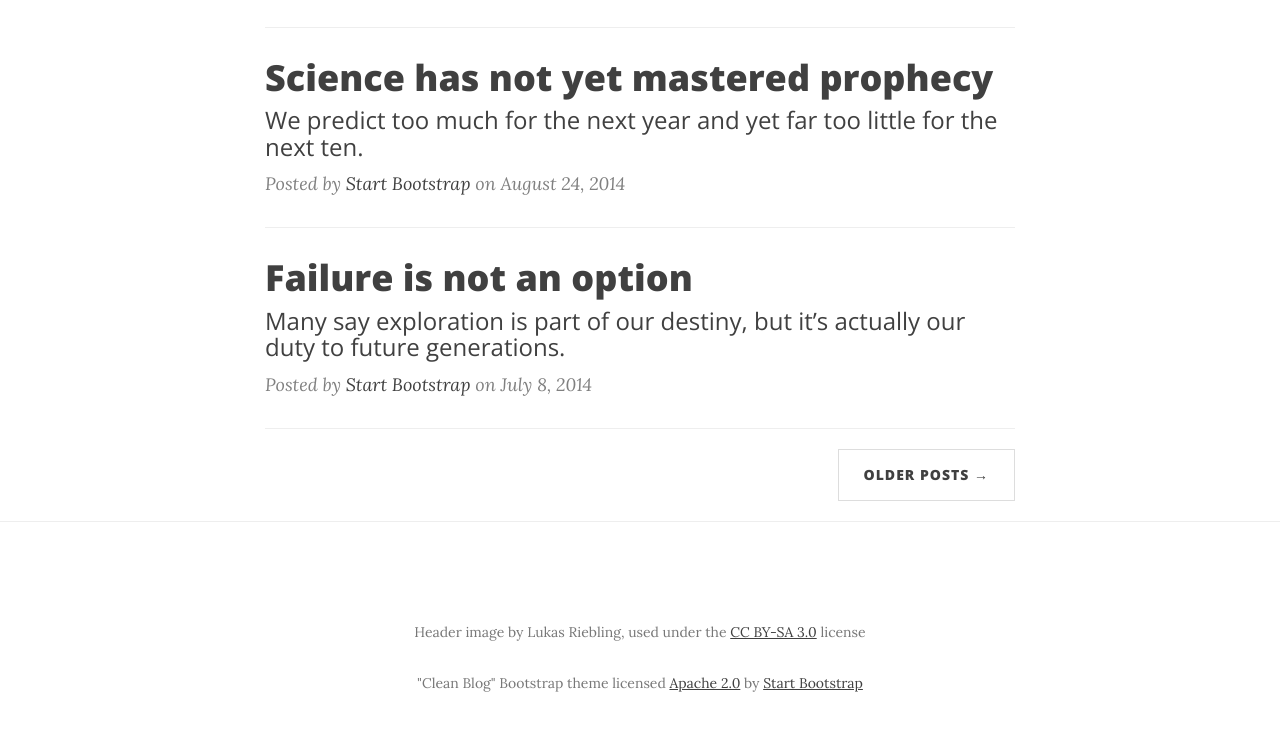
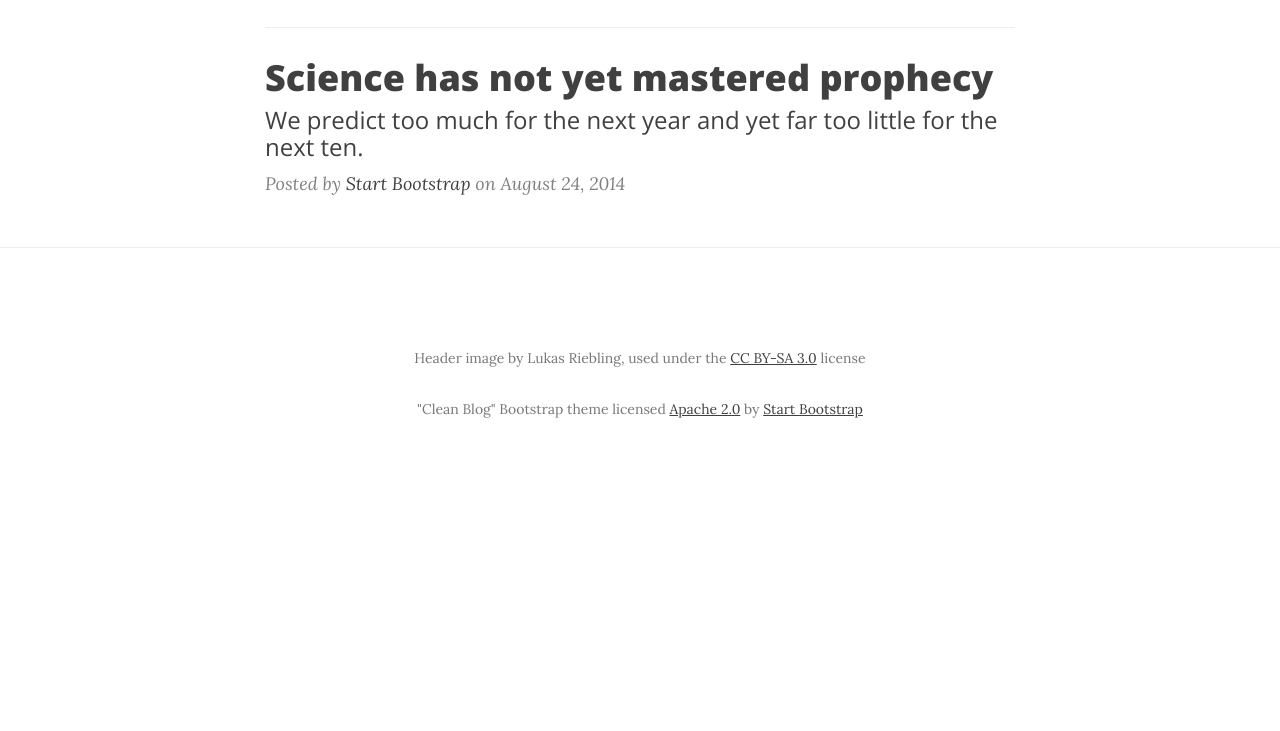
Before and after one commit to pmpark/w2topic1, a plain HTML site: page index.html in a window 1280 px wide. Shown: the part 901-1632 px from the top of the page. After the commit the page ends 1386 px from the top, so only its background shows below. Drawn offline with nearby package versions, Linux system fonts and the light colour scheme.

Commit message:
Remove pager, remove all but two posts

```diff
--- a/index.html
+++ b/index.html
@@ -121,25 +121,12 @@
                     </a>
                     <p class="post-meta">Posted by <a href="#">Start Bootstrap</a> on August 24, 2014</p>
                 </div>
-                <hr>
-                <div class="post-preview">
-                    <a href="post.html">
-                        <h2 class="post-title">
-                            Failure is not an option
-                        </h2>
-                        <h3 class="post-subtitle">
-                            Many say exploration is part of our destiny, but it’s actually our duty to future generations.
-                        </h3>
-                    </a>
-                    <p class="post-meta">Posted by <a href="#">Start Bootstrap</a> on July 8, 2014</p>
-                </div>
-                <hr>
                 <!-- Pager -->
-                <ul class="pager">
+<!--                <ul class="pager">
                     <li class="next">
                         <a href="#">Older Posts &rarr;</a>
                     </li>
-                </ul>
+                </ul>-->
             </div>
         </div>
     </div>
```
